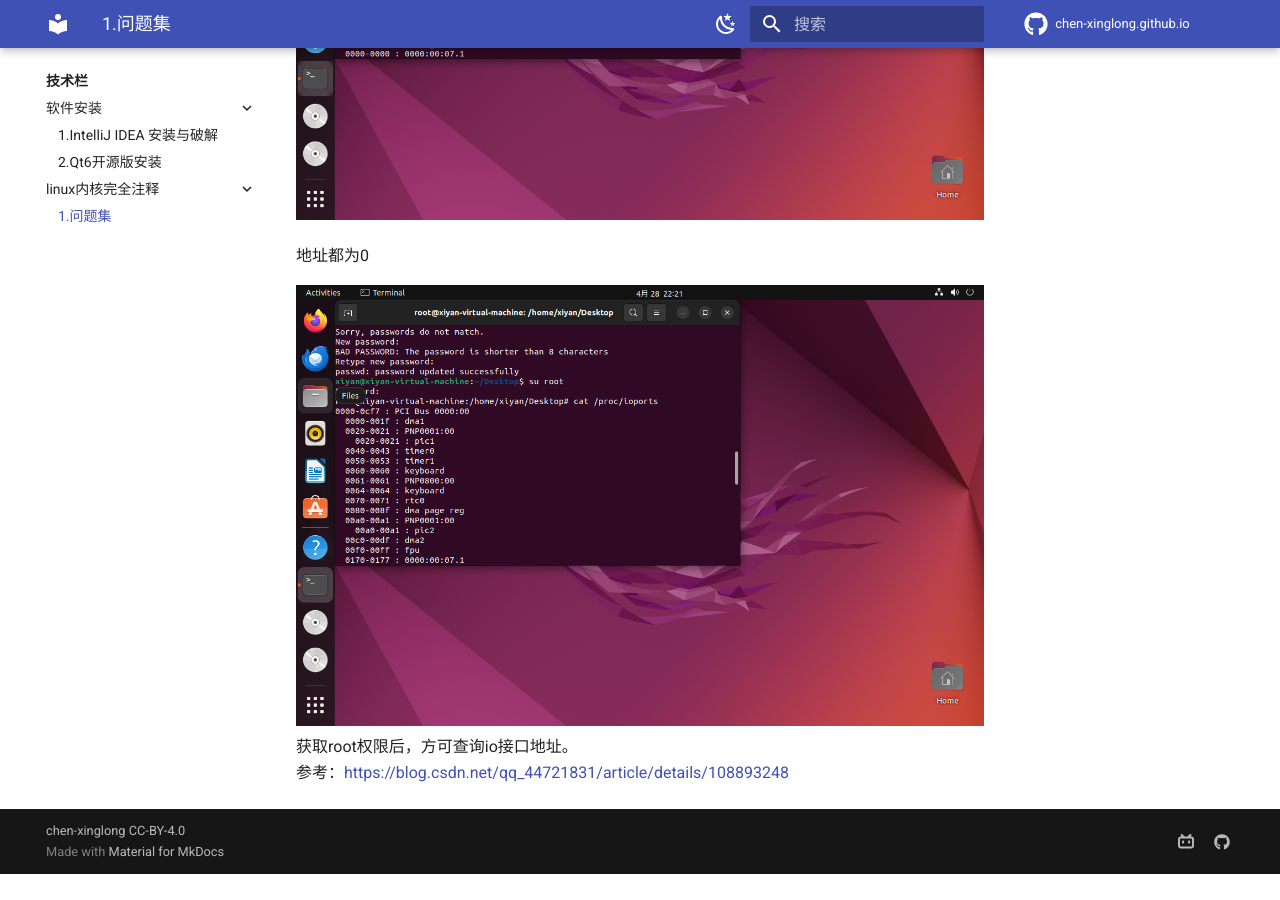
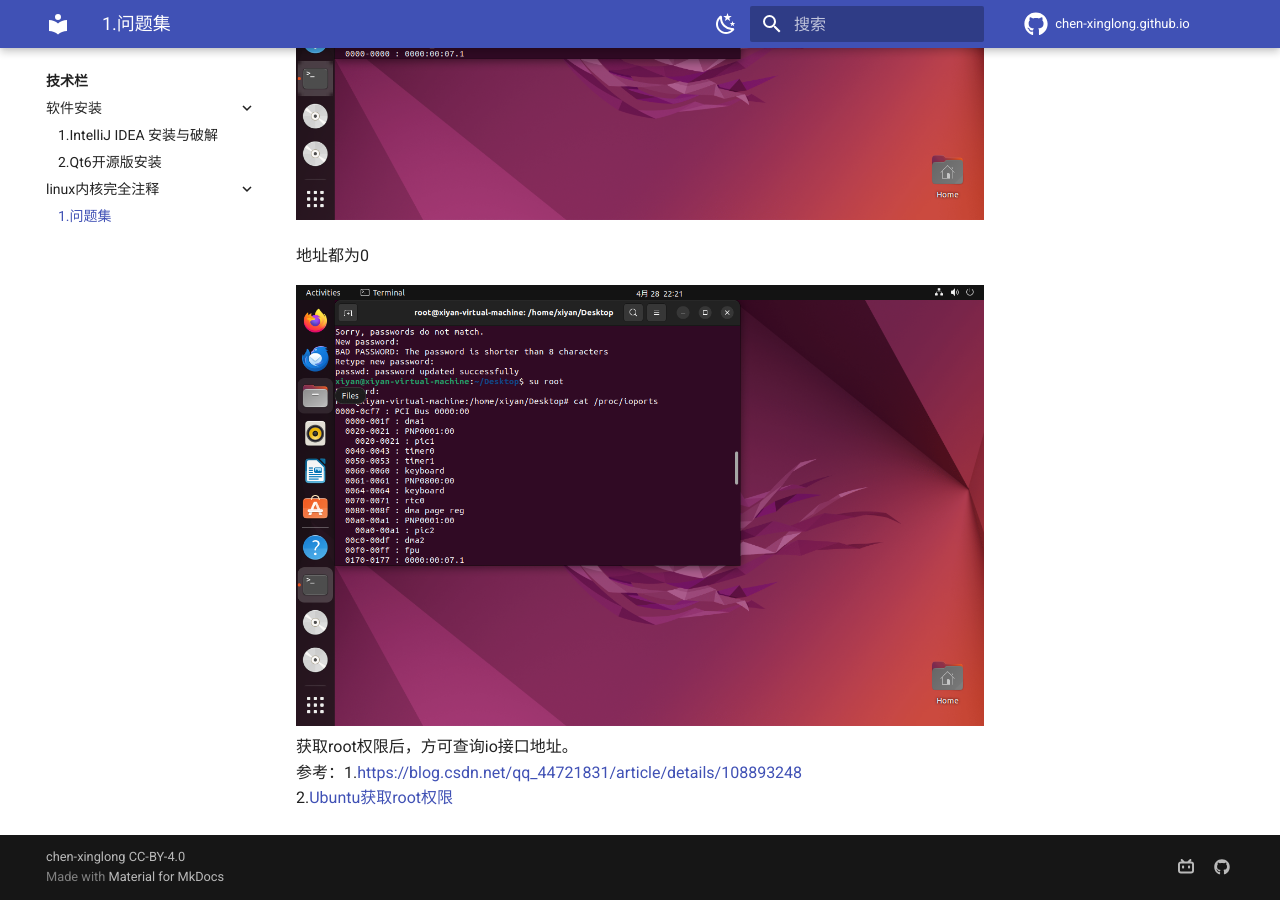
Before and after one commit to chen-xinglong/chen-xinglong.github.io, an MkDocs documentation site: the page built from docs/linux-kurnul-0.11/Qs.md, in a window 1280 px wide and 900 px high, scrolled down 549 px. Built offline with MkDocs 1.6.1 and Material for MkDocs 9.7.7, drawn with Linux system fonts in a browser that asks for light colours; comment, search, counter and statistics services are not loaded; before the commit the page ends 1423 px from its top, so only the background shows below that.

Commit message:
修改 Qs.md

```diff
--- a/docs/linux-kurnul-0.11/Qs.md
+++ b/docs/linux-kurnul-0.11/Qs.md
@@ -10,4 +10,5 @@ ubuntu版本：ubuntu-22.04.4-desktop-amd64
 
 ![alt text](image-1.png)
 获取root权限后，方可查询io接口地址。
-参考：[https://blog.csdn.net/qq_44721831/article/details/108893248](https://blog.csdn.net/qq_44721831/article/details/108893248)
+参考：1.[https://blog.csdn.net/qq_44721831/article/details/108893248](https://blog.csdn.net/qq_44721831/article/details/108893248)
+2.[Ubuntu获取root权限](https://blog.csdn.net/qq_44721831/article/details/108893248)
```
